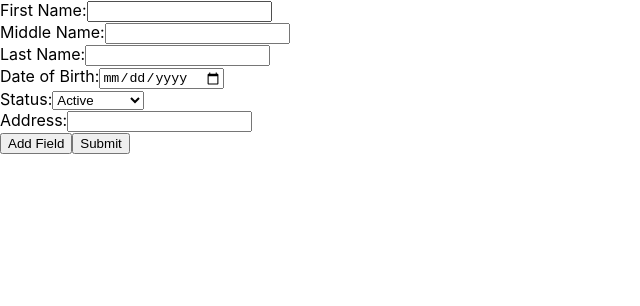
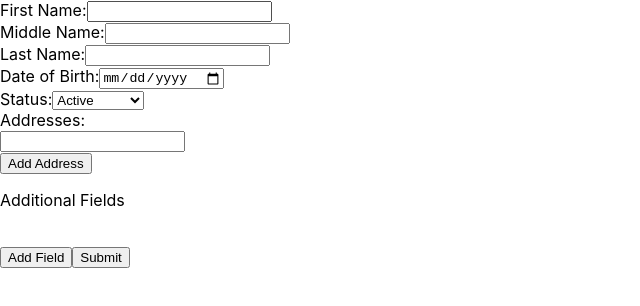
Before and after one commit to nicklitvin/finni, a React (Create React App) app in the folder frontend/: page / in a window 1280 px wide. Shown: the top 306 px of the page, without its empty margins (0-640 px from the left). Built offline with nearby package versions, Linux system fonts and the light colour scheme.

Commit message:
added multiple addresses feature

```diff
--- a/frontend/src/App.tsx
+++ b/frontend/src/App.tsx
@@ -12,23 +12,22 @@ middleName: string;
     lastName: string;
     dateOfBirth: string;
     status: Status;
-address: string;
+    addresses: string[];
     additionalFields: {[field : string] : string}
 };
 
-type UserFormProps = {};
-
-export default function App (props: UserFormProps) {
+export default function App () {
     const [formData, setFormData] = useState<FormData>({
         firstName: '',
         middleName: '',
         lastName: '',
         dateOfBirth: '',
         status: "Active",
-        address: '',
+        addresses: [],
         additionalFields: {}
     });
 
+    const [addresses, setAddresses] = React.useState<string[]>([""]);
     const [additionalFieldNames, setAdditionalFieldNames]= React.useState<string[]>([]);
 
     const handleInputChange = (e: React.ChangeEvent<HTMLInputElement | HTMLSelectElement>) => {
@@ -102,6 +101,36 @@ export default function App (props: UserFormProps) {
         })
     }
 
+    const addNewAddress = () => {
+        const copy = [...addresses, ""];
+        setAddresses(copy);
+        setFormData({
+            ...formData,
+            addresses: copy
+        })
+    }
+
+    const changeAddress = (index : number, value : string) => {
+        const copy = [...addresses];
+        copy[index] = value;
+        setAddresses(copy);
+
+        setFormData({
+            ...formData,
+            addresses: copy
+        })
+    }
+
+    const deleteAddress = (index : number) => {
+        const copy = [...addresses];
+        copy.splice(index,1);
+        setAddresses(copy);
+        setFormData({
+            ...formData,
+            addresses: copy
+        })
+    }
+
     const handleSubmit = () => {
         console.log(formData);
     };
@@ -168,16 +197,31 @@ export default function App (props: UserFormProps) {
             <br></br>
 
             <label>
-            Address:
+            Addresses:
+            {
+                addresses.map( (value, index) => (
+                    <div key={index}>
                         <input
                             type="text"
-                name="address"
-                value={formData.address}
-                onChange={handleInputChange}
+                            value={addresses[index]}
+                            onChange={(e) => changeAddress(index, e.target.value)}
                         />
+                        {
+                            index > 0 ?
+                            <button onClick={ () => deleteAddress(index)}>
+                                Delete Address
+                            </button> :
+                            null
+                        }
+                        <br></br>
+                    </div>
+                ))
+            }
             </label>
+            <button onClick={addNewAddress}>Add Address</button>
             <br></br>
 
+            <p>Additional Fields</p>
             {
                 additionalFieldNames.map( (value,index) => (
                     <div key={index}>
@@ -196,6 +240,7 @@ export default function App (props: UserFormProps) {
                     </div>
                 ))
             }
+            <br></br>
 
             <button onClick={addNewField}>Add Field</button>
             <button onClick={handleSubmit}>Submit</button>
```
Lines whose indentation alone changed are shown as unchanged.
